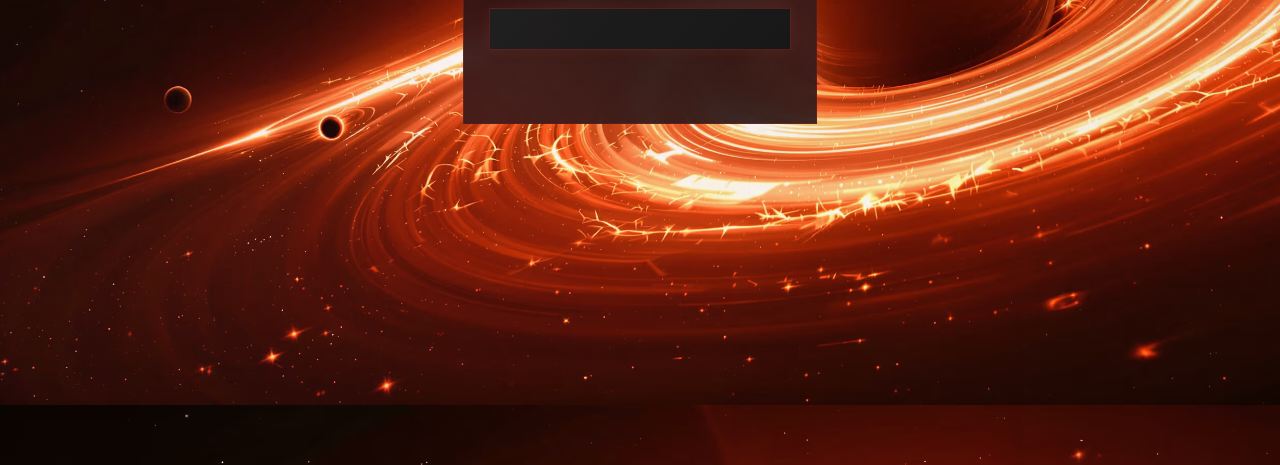
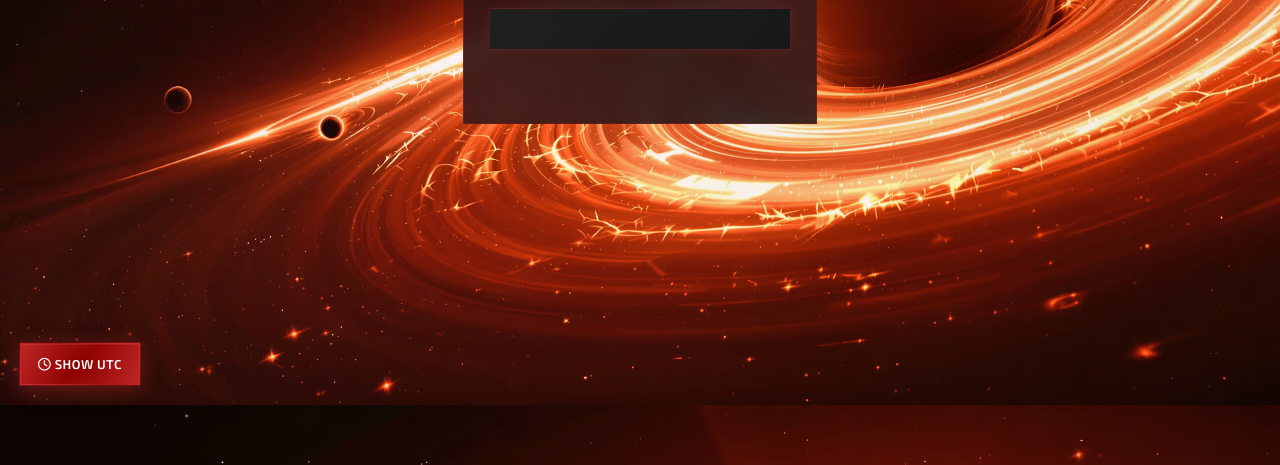
Before and after one commit to claw726/Alpha-Strike-Main, a plain HTML site: page pages/search.html in a window 1280 px wide. Shown: the part 395-860 px from the top of the page. Drawn offline with nearby package versions, Linux system fonts and the light colour scheme.

Commit message:
FIX: Added TZ toggle to search page

```diff
--- a/pages/search.html
+++ b/pages/search.html
@@ -66,6 +66,16 @@
       <div id="totals-card"></div>
       <div id="results-container"></div>
     </div>
+
+    <!-- Floating timezone toggle button -->
+    <button
+      id="timezone-toggle"
+      class="timezone-toggle-floating"
+      onclick="toggleTimezone()"
+    >
+      <i class="far fa-clock"></i>
+      <span data-translate="timezone.showUtc">Show UTC</span>
+    </button>
 
     <!-- External JavaScript files -->
     <script src="../js/translation-dictionary.js"></script>
--- a/styles/components/incidents.css
+++ b/styles/components/incidents.css
@@ -132,7 +132,7 @@
   text-transform: uppercase;
   letter-spacing: 0.3px;
   text-decoration: underline;
-  min-width: 200px; /* Ensure enough space for name */
+  min-width: 300px; /* Ensure enough space for name */
   margin-left: 1.5rem;
   cursor: pointer;
 }
@@ -204,6 +204,7 @@
 .timestamp-label {
   font-size: 0.6rem;
   color: var(--color-text-muted);
+  text-align: right;
 }
 
 .timestamp-value {
```
